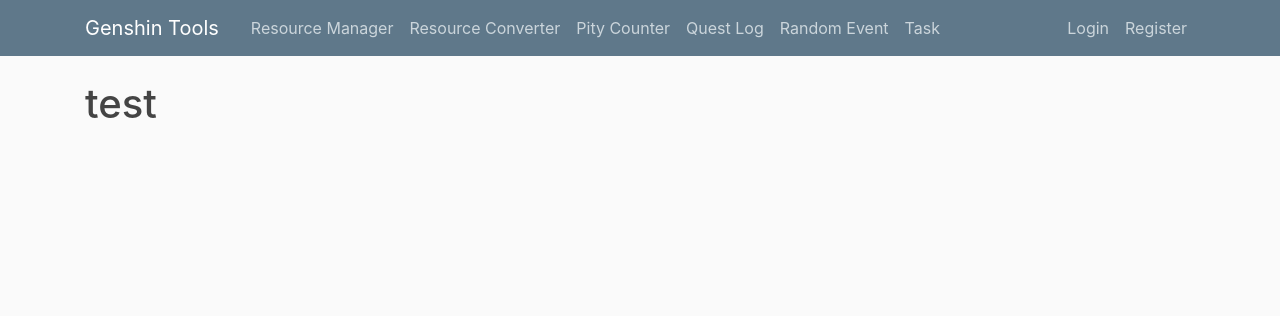
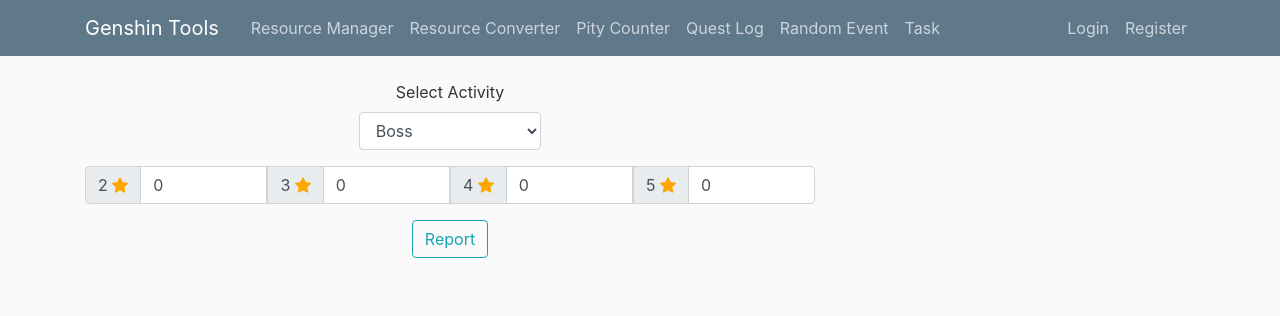
Before and after one commit to Dosx001/Genshin_Tools, a Django app: page /resource_converter/ in a window 1280 px wide. Shown: the top 316 px of the page. Run offline with Django 3.2, Linux system fonts and the light colour scheme; some libraries are stand-ins or nearby versions.

Commit message:
Created layout for Resource Converter page

```diff
--- a/resource_converter/templates/resource_converter.html
+++ b/resource_converter/templates/resource_converter.html
@@ -1,4 +1,38 @@
 {% extends "website/base.html" %}
+{% load static %}
 {% block content %}
-  <h1>test</h1>
+  <link rel="stylesheet" href="{% static 'resource_converter/styles.css' %}">
+  <script src="{% static 'resource_converter/main.js' %}"></script>
+
+  <form>
+    <div class="form-group" align='center'>
+      <label for="ControlSelect">Select Activity</label>
+      <select class="form-control" id="ControlSelect">
+        <option>Boss</option>
+        <option>Domain of Forgery</option>
+        <option>Domain of Mastery</option>
+      </select>
+    </div>
+    <div class="input-group mb-3">
+      <div class="input-group-prepend">
+        <span class="input-group-text">2&nbsp;<img src="/media/resource_converter/star.png"></span>
+      </div>
+        <input type="number" class="form-control" id="2" value='0'>
+      <div class="input-group-prepend">
+        <span class="input-group-text">3&nbsp;<img src="/media/resource_converter/star.png"></span>
+      </div>
+        <input type="number" class="form-control" id="3" value='0'>
+      <div class="input-group-prepend">
+        <span class="input-group-text">4&nbsp;<img src="/media/resource_converter/star.png"></span>
+      </div>
+        <input type="number" class="form-control" id="4" value='0'>
+      <div class="input-group-prepend" id='extra'>
+        <span class="input-group-text">5&nbsp;<img src="/media/resource_converter/star.png"></span>
+      </div>
+        <input type="number" class="form-control" id="5" value='0'>
+    </div>
+    <div align='center'>
+      <button type=button class="btn btn-outline-info">Report</button>
+    </div>
+  </form>
 {% endblock content %}
--- /dev/null
+++ b/website/static/resource_converter/main.js
@@ -0,0 +1,21 @@
+$(document).ready(function() {
+    var csrfToken = $('input[name=csrfmiddlewaretoken]').val();
+
+    $('select').change(function() {
+        var selection = $(this)[0].value;
+        if (selection == 'Domain of Mastery') {
+            $('#5').remove();
+            $('#extra').remove();
+        } else if ($('#5')[0] == null) {
+            $('.input-group').append('<div class="input-group-prepend" id="extra">' +
+                '<span class="input-group-text">5&nbsp;' +
+                '<img src="/media/resource_converter/star.png"></span></div>' +
+                '<input type="number" class="form-control" id="5" value="0">');
+        }
+    });
+
+    $('button').click(function() {
+        var test = $('#ControlSelect')[0];
+        console.log(test.value);
+    });
+});
--- /dev/null
+++ b/website/static/resource_converter/styles.css
@@ -0,0 +1,3 @@
+.form-control {
+    width: 25%;
+}
```
Also changed, not shown: db.sqlite3, media/resource_converter/star.png (added).
